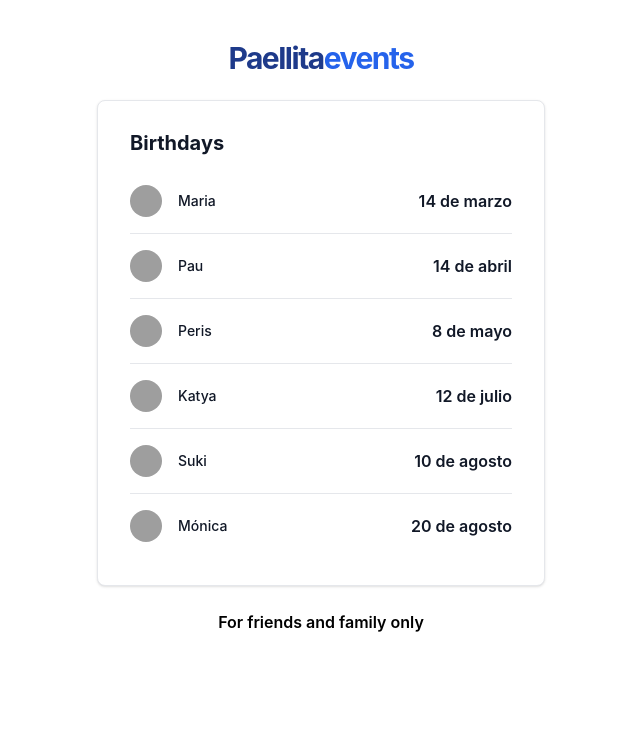
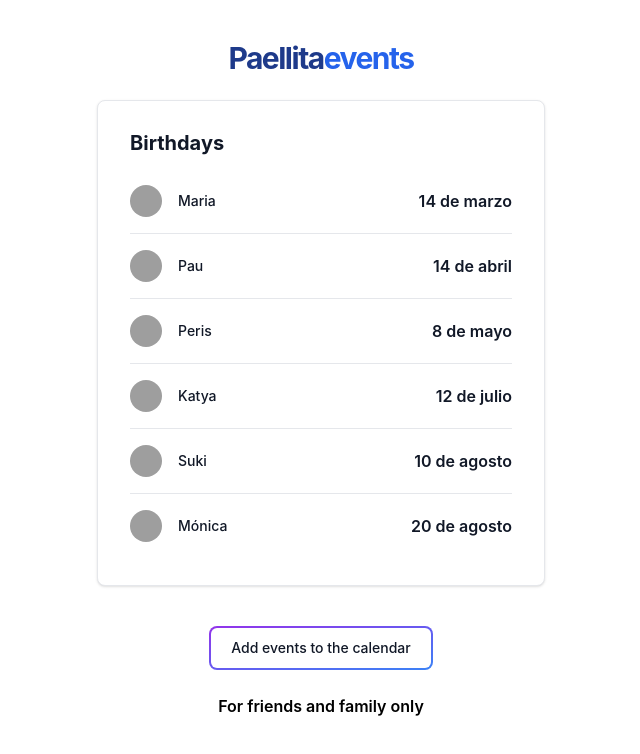
Before and after one commit to Jocalu/paellita-events, a React (Vite) app: page / in a window 1280 px wide. Shown: the top 754 px of the page, without its empty margins (319-959 px from the left). Built offline with nearby package versions, Linux system fonts and the light colour scheme; grey boxes are pictures that could not be loaded.

Commit message:
Add Google Calendar API

```diff
--- a/index.html
+++ b/index.html
@@ -5,6 +5,10 @@
     <link rel="icon" type="image/svg+xml" href="/favicon.svg" />
     <meta name="viewport" content="width=device-width, initial-scale=1.0" />
     <title>Paellita events</title>
+    <script
+      src="https://apis.google.com/js/api.js"
+      type="text/javascript"
+    ></script>
   </head>
   <body>
     <div id="root"></div>
--- /dev/null
+++ b/src/@types/CalendarEvent.d.ts
@@ -0,0 +1,17 @@
+export interface CalendarEvent {
+  summary: string
+  description: string
+  start: {
+    dateTime: string
+    timeZone: string
+  }
+  end: {
+    dateTime: string
+    timeZone: string
+  }
+  recurrence: string[]
+  reminders: {
+    useDefault: boolean
+    overrides: { method: string; minutes: number }[]
+  }
+}
--- a/src/App.tsx
+++ b/src/App.tsx
@@ -8,11 +8,12 @@ import Title from './components/Title'
 
 import { users } from './data/users.js'
 import { changeDateFormat, sortByNextBirthday } from './utils/dates'
+import { addCalendarEvent, getEventsFromUsers } from './utils/calendarEvents'
 
 import { type User } from './@types/User'
 
 const App = () => {
-  const transformedUsers = changeDateFormat(sortByNextBirthday(users))
+  const sorteredUsers = sortByNextBirthday(users)
 
   return (
     <>
@@ -21,21 +22,26 @@ const App = () => {
       </Header>
       <div className="w-full flex flex-col px-4">
         <div className="flex flex-col items-center gap-y-4">
+          {sorteredUsers.length ? (
             <Card title={'Birthdays'}>
               <List>
-              {transformedUsers.map((user: User) => (
+                {sorteredUsers.map((user: User) => (
                   <ListItem
                     key={user.birthdayDate + user.name}
                     name={user.name}
-                  birthdayDate={user.birthdayDate}
+                    birthdayDate={changeDateFormat(user.birthdayDate)}
                     image={user.image}
                   />
                 ))}
               </List>
             </Card>
+          ) : null}
         </div>
-        <div className="hidden justify-center pt-10">
-          <Button label={'Add events to the calendar'} />
+        <div className="flex justify-center pt-10">
+          <Button
+            label={'Add events to the calendar'}
+            onClick={() => addCalendarEvent(getEventsFromUsers(sorteredUsers))}
+          />
         </div>
       </div>
       <Footer text={'For friends and family only'} />
--- /dev/null
+++ b/src/utils/calendarEvents.ts
@@ -0,0 +1,67 @@
+import { changeYearByCurrent } from './dates'
+import { type CalendarEvent } from '../@types/CalendarEvent'
+import { type User } from '../@types/User'
+
+interface RequestEvent {
+  htmlLink: string
+}
+
+const gapi = (window as any).gapi
+
+const SCOPES = 'https://www.googleapis.com/auth/calendar.events'
+
+export const addCalendarEvent = (events: CalendarEvent[]) => {
+  gapi.load('client:auth2', () => {
+    gapi.client.init({
+      apiKey: import.meta.env.VITE_GOOGLE_API_KEY,
+      clientId: import.meta.env.VITE_GOOGLE_CLIENT_ID,
+      scope: SCOPES,
+      plugin_name: 'paellita-events'
+    })
+
+    gapi.client.load('calendar', 'v3')
+
+    gapi.auth2.getAuthInstance().then(() => {
+      events.forEach((event) => {
+        const request = gapi.client.calendar.events.insert({
+          calendarId: 'primary',
+          resource: event
+        })
+
+        request.execute((event: RequestEvent) => {
+          window.open(event.htmlLink)
+        })
+      })
+    })
+  })
+}
+
+export const getEventsFromUsers = (users: User[]) => {
+  return users.map((user: User) => {
+    const birthdayWithCurrentYear = changeYearByCurrent(user.birthdayDate)
+      .toISOString()
+      .slice(0, 10)
+    const startDateTime = 'T10:00:00'
+    const endDateTime = 'T18:00:00'
+    const timeZone = 'Europe/Madrid'
+    const repeatXtimes = 1
+
+    return {
+      summary: `${user.name} paellita`,
+      description: `${user.name}'s birthday`,
+      start: {
+        dateTime: `${birthdayWithCurrentYear}${startDateTime}`,
+        timeZone
+      },
+      end: {
+        dateTime: `${birthdayWithCurrentYear}${endDateTime}`,
+        timeZone
+      },
+      recurrence: [`RRULE:FREQ=YEARLY;COUNT=${repeatXtimes}`],
+      reminders: {
+        useDefault: false,
+        overrides: [{ method: 'popup', minutes: 30 }]
+      }
+    }
+  })
+}
--- a/src/utils/dates.ts
+++ b/src/utils/dates.ts
@@ -1,21 +1,28 @@
 import { type User } from '../@types/User'
 
-export const changeDateFormat = (users: User[]) => {
-  return users.map((user: User) => {
-    const birthdayDate = new Date(user.birthdayDate)
+export const changeDateFormat = (date: string) => {
+  const dateToFormat = new Date(date)
 
-    return {
-      ...user,
-      birthdayDate: birthdayDate.toLocaleDateString('es-ES', {
-        day: 'numeric',
-        month: 'long'
-      })
-    }
+  return dateToFormat.toLocaleDateString('es-ES', {
+    day: 'numeric',
+    month: 'long'
   })
+}
+
+export const changeYearByCurrent = (date: string) => {
+  const dateToFormat = new Date(date)
+  const now = new Date()
+
+  return new Date(
+    now.getFullYear(),
+    dateToFormat.getMonth(),
+    dateToFormat.getDate() + 1
+  )
 }
 
 export const sortByNextBirthday = (users: User[]) => {
   const now = new Date()
+
   return users
     .map((user) => {
       const birthday = new Date(user.birthdayDate)
```
Lines whose indentation alone changed are shown as unchanged.
